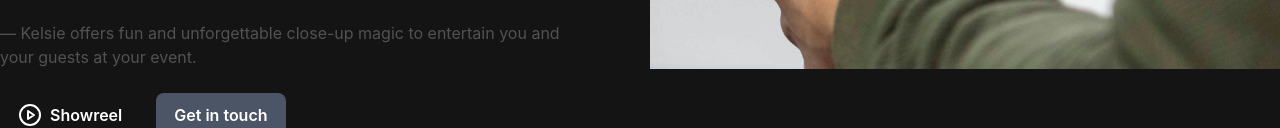
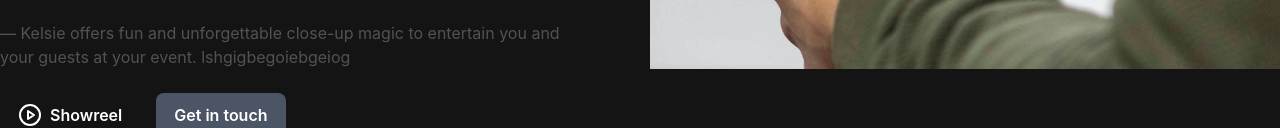
Before and after one commit to kelsiesmurphy/magician_site, a website built with Vite: page index.html in a window 1280 px wide. Shown: the part 579-707 px from the top of the page. Built offline with nearby package versions, Linux system fonts and the light colour scheme.

Commit message:
Edited index hero text

```diff
--- a/index.html
+++ b/index.html
@@ -22,7 +22,9 @@
       <section class="hero">
         <div class="container-left">
           <h1>“Professional, engaging and completely entertaining!”</h1>
-          <p>— Kelsie offers fun and unforgettable close-up magic to entertain you and your guests at your event.</p>
+          <p>— Kelsie offers fun and unforgettable close-up magic to entertain you and your guests at your event.
+            lshgigbegoiebgeiog
+          </p>
           <div class="button-wrapper">
             <button class="button-tertiary"><i data-feather="play-circle"></i>Showreel</button>
             <button class="button-primary">Get in touch</button>
```
